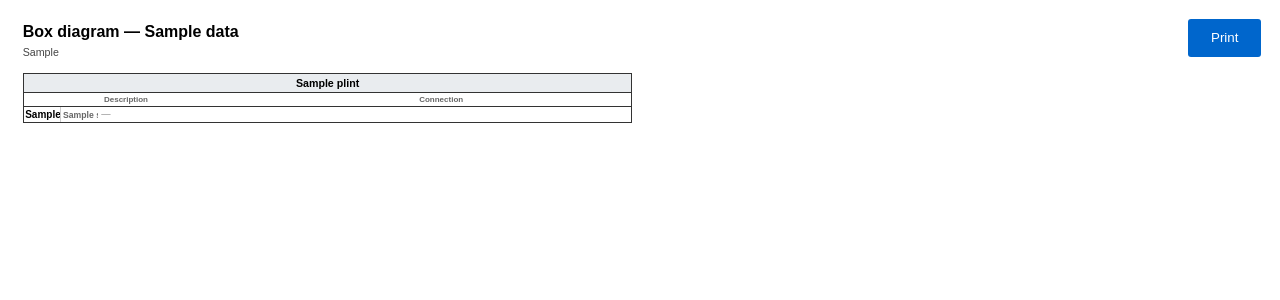
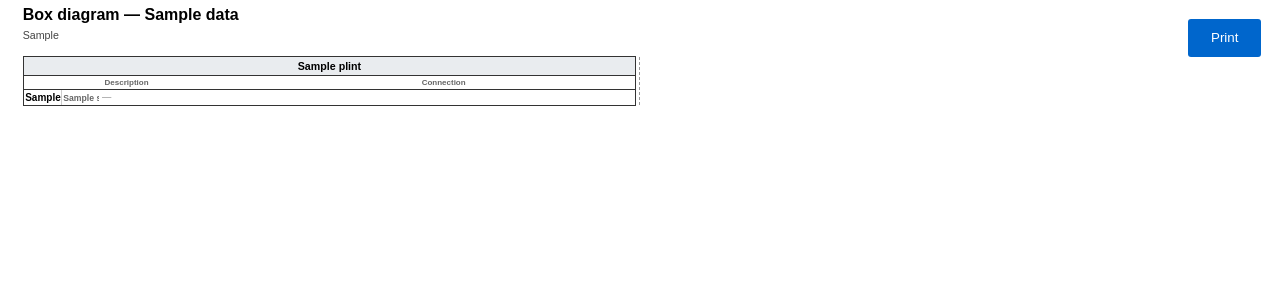
Before and after one commit to N34AY/netbox-cross-journal, a Django app: template netbox_cross_journal/templates/netbox_cross_journal/box_diagram_print.html in a window 1280 px wide. Shown: the top 300 px of the page. Run offline with Django 3.2, Linux system fonts and the light colour scheme; the template is opened without the code that fills it: most values are stand-ins (such as "Sample title", 1, 10 or a date in 2020).

Commit message:
Tighten print-page layout: smaller top margin, centered cut lines, page-aware
Halves the column gap and top margin, adds dashed cut lines between
plints (both fixed to render precisely centered in the gap via a
top/left:100%+margin anchor instead of a negative offset, which
rendered off-center). A small script computes actual A4 page-break
positions and suppresses the horizontal cut line right before one,
since browsers give CSS no way to detect page breaks directly and
there's nothing to cut where the sheet already ends.

```diff
--- a/netbox_cross_journal/__init__.py
+++ b/netbox_cross_journal/__init__.py
@@ -8,7 +8,7 @@ class CrossJournalConfig(PluginConfig):
         "Generates a printable/Excel cross-connect journal (device inventory, data "
         "cabling, power cabling) scoped to a Rack, Location, or Site."
     )
-    version = "0.9.7"
+    version = "0.9.8"
     base_url = "cross-journal"
 
     template_extensions = "template_content.template_extensions"
--- a/netbox_cross_journal/templates/netbox_cross_journal/box_diagram_print.html
+++ b/netbox_cross_journal/templates/netbox_cross_journal/box_diagram_print.html
@@ -7,7 +7,8 @@
   <style>
     /* Physical (cm/pt) units throughout, not rem — this page's whole point is fitting a
        known amount of paper, and only absolute units make that predictable in print. */
-    body { font-family: sans-serif; margin: 0.6cm; color: #000; }
+    @page { size: A4; margin: 0; }
+    body { font-family: sans-serif; margin: 0.15cm 0.6cm 0.6cm; color: #000; }
     h1 { font-size: 12pt; margin: 0 0 0.15cm; }
     .meta { font-size: 8pt; color: #444; margin-bottom: 0.4cm; }
 
@@ -19,10 +20,31 @@
 
     /* Two plints per row, each stretched to fill its half of the page width, then the next
        pair of plints continues below — rather than many narrow cards, since a separate
-       "опис"/"з'єднання" column pair per pair needs real width to stay legible. */
-    .grid { display: grid; grid-template-columns: 1fr 1fr; gap: 0.4cm; }
+       "опис"/"з'єднання" column pair per pair needs real width to stay legible. Column gap
+       (between the two plints in a row) is half the row gap — tight enough that the sheet
+       still reads as pairs of columns, roomy enough for the dashed cut line below to sit in
+       without touching either card. */
+    .grid { display: grid; grid-template-columns: 1fr 1fr; column-gap: 0.2cm; row-gap: 0.4cm; }
 
-    .plint { border: 0.75pt solid #333; break-inside: avoid; }
+    /* Dashed cut lines live in the gap between cards, not on the card's own solid border —
+       a pseudo-element per direction, anchored via top/left:100% (the card's own bottom/right
+       edge) then pushed out by exactly half the gap via margin, which centers it reliably
+       (a negative `bottom`/`right` offset was tried first and consistently rendered
+       off-center — margin-based placement from the 100% anchor doesn't have that problem).
+       Vertical line spans the card's own box, which CSS Grid already stretches to the full
+       row height by default, so it reaches the whole row regardless of which of the two
+       cards in it is shorter. The horizontal line's suppression is handled entirely by the
+       `.page-end` class added by the script at the bottom (computed from actual page-break
+       positions) — not by DOM position — see that script's comment for why. */
+    .plint { border: 0.75pt solid #333; break-inside: avoid; position: relative; }
+    .plint:nth-child(odd)::after {
+      content: ""; position: absolute; top: 0; bottom: 0; left: 100%; margin-left: 0.1cm;
+      border-right: 0.75pt dashed #999;
+    }
+    .plint:not(.page-end)::before {
+      content: ""; position: absolute; left: 0; right: 0; top: 100%; margin-top: 0.2cm;
+      border-bottom: 0.75pt dashed #999;
+    }
     .plint-name {
       font-size: 8pt; font-weight: 700; text-align: center;
       background: #e9ecef; padding: 0.08cm 0; border-bottom: 0.75pt solid #333;
@@ -62,7 +84,7 @@
 
     @media print {
       .toolbar { display: none; }
-      body { margin: 0.4cm; }
+      body { margin: 0.1cm 0.4cm 0.4cm; }
       .plint { -webkit-print-color-adjust: exact; print-color-adjust: exact; }
     }
   </style>
@@ -110,5 +132,54 @@
     </div>
     {% endfor %}
   </div>
+
+  <script>
+    // Marks the last row of plints on each physical printed page with .page-end, so the
+    // horizontal dashed cut-line (see .plint:not(.page-end)::before above) doesn't render
+    // right where a page break falls — there's nothing to cut there, the rest of the sheet
+    // is already on a separate piece of paper. CSS alone can't detect this (browsers don't
+    // expose page-break positions to selectors), so this simulates the same page-filling
+    // break-inside:avoid already does for real, using the same @page size/margin constants
+    // set above — this only needs to stay in sync with those, not with anything dynamic.
+    (function () {
+      var CM_TO_PX = 96 / 2.54;
+      var PAGE_HEIGHT_CM = 29.7;   // @page size: A4
+      var MARGIN_TOP_CM = 0.1;     // @media print body margin, top
+      var MARGIN_BOTTOM_CM = 0.4;  // @media print body margin, bottom
+      var ROW_GAP_CM = 0.4;        // .grid row-gap
+      var usablePagePx = (PAGE_HEIGHT_CM - MARGIN_TOP_CM - MARGIN_BOTTOM_CM) * CM_TO_PX;
+      var rowGapPx = ROW_GAP_CM * CM_TO_PX;
+
+      var plints = Array.prototype.slice.call(document.querySelectorAll('.plint'));
+      if (!plints.length) return;
+
+      // Group into rows: consecutive plints sharing (near enough) the same offsetTop —
+      // the grid always lays out exactly 2 per row, but grouping by position rather than
+      // hardcoding "every 2" stays correct if the column count ever changes.
+      var rows = [];
+      plints.forEach(function (el) {
+        var top = el.offsetTop;
+        var row = rows[rows.length - 1];
+        if (!row || Math.abs(top - row.top) > 1) {
+          rows.push({ top: top, els: [el] });
+        } else {
+          row.els.push(el);
+        }
+      });
+
+      var used = 0;
+      for (var i = 0; i < rows.length; i++) {
+        var rowHeight = Math.max.apply(null, rows[i].els.map(function (el) { return el.offsetHeight; }));
+        var withGap = rowHeight + (used > 0 ? rowGapPx : 0);
+        if (used > 0 && used + withGap > usablePagePx) {
+          rows[i - 1].els.forEach(function (el) { el.classList.add('page-end'); });
+          used = rowHeight;
+        } else {
+          used += withGap;
+        }
+      }
+      rows[rows.length - 1].els.forEach(function (el) { el.classList.add('page-end'); });
+    })();
+  </script>
 </body>
 </html>
--- a/pyproject.toml
+++ b/pyproject.toml
@@ -4,7 +4,7 @@ build-backend = "setuptools.build_meta"
 
 [project]
 name = "netbox-cross-journal"
-version = "0.9.7"
+version = "0.9.8"
 description = "Generates a printable/Excel cross-connect journal (devices, data cabling, power cabling) scoped to a Rack, Location, or Site."
 readme = "README.md"
 requires-python = ">=3.10"
```
